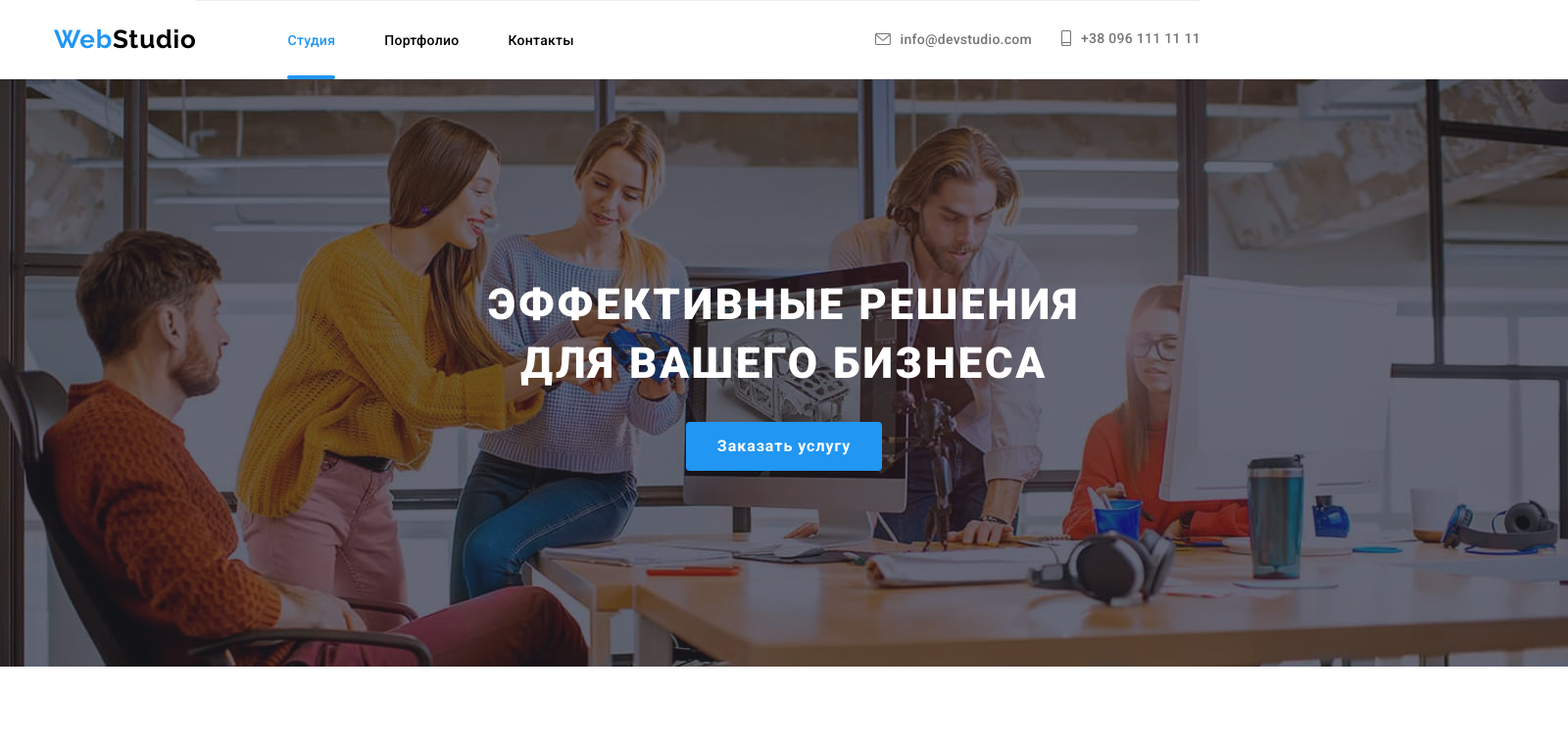
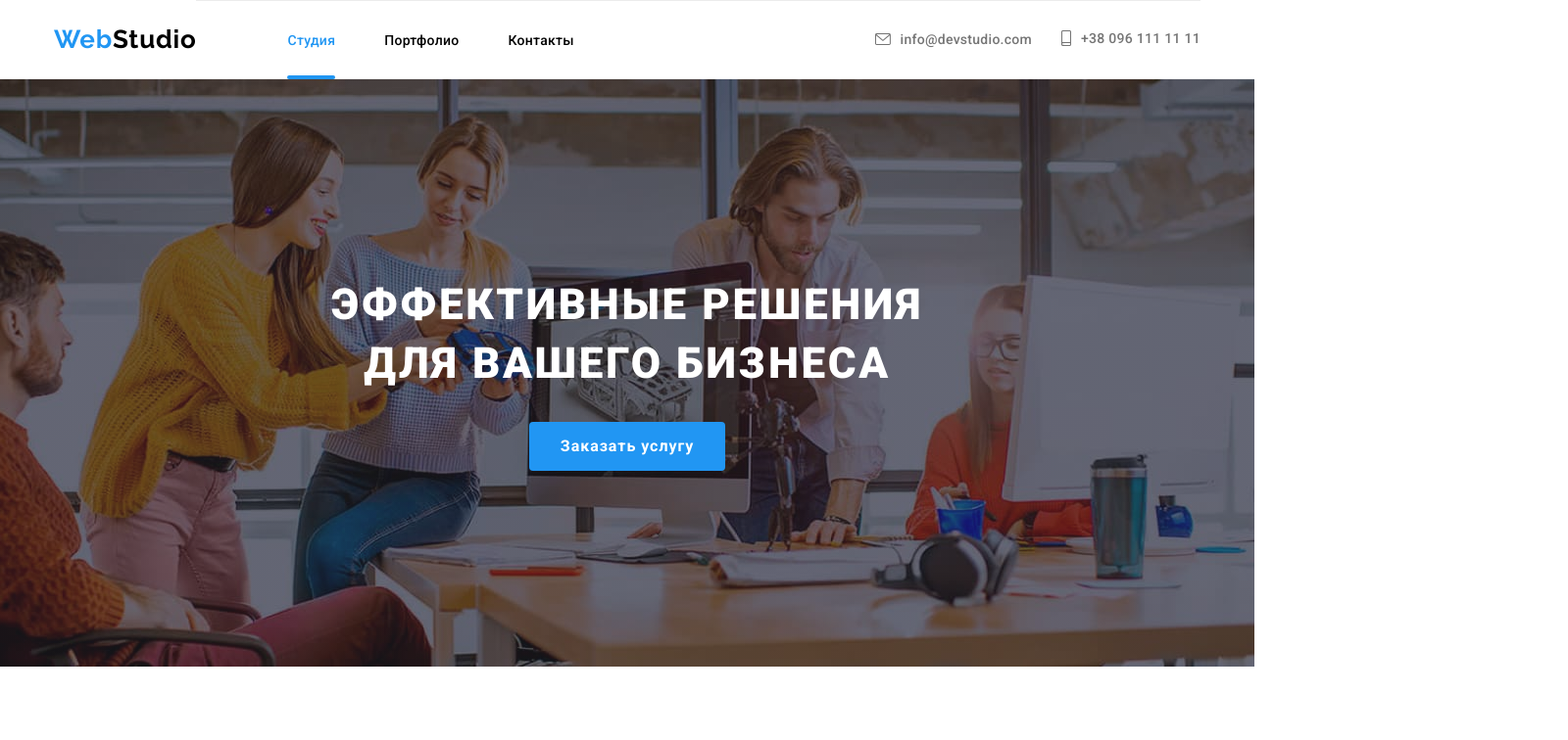
Before and after one commit to yevhen-kulchenko/web-studio-project-hw8, a plain HTML site: page index.html in a window 1280 px wide. Shown: the top 756 px of the page at 98% size, 1600 px wide, since content can reach past the window. Drawn offline with nearby package versions, Linux system fonts and the light colour scheme; files whose address does not match are found by name.

Commit message:
Fix media width

```diff
--- a/sass/layouts/_banner.scss
+++ b/sass/layouts/_banner.scss
@@ -24,12 +24,12 @@
             url(../images/banner/banner-mobile@2x.jpg);
     }
 
-    @media screen and (max-width: 768px) {
-        width: 480px;
+    @media screen and (max-width: 767px) {
+        max-width: 480px;
     }
 
     @media screen and (min-width: 768px) {
-        width: 768px;
+        max-width: 768px;
         background-image: linear-gradient(rgba(47, 48, 58, 0.4),
             rgba(47, 48, 58, 0.4)),
             url(../images/banner/banner-tablet.jpg);
@@ -48,7 +48,7 @@
     @media screen and (min-width: 1200px) {
         @include flexbox(center, center);
         flex-direction: column;
-        width: 1600px;
+        max-width: 1600px;
         height: 600px;
         margin-bottom: 94px;
         background-image: linear-gradient(rgba(47, 48, 58, 0.4),
```
Also changed, not shown: css/main.css, css/main.min.css, 2 other files.
